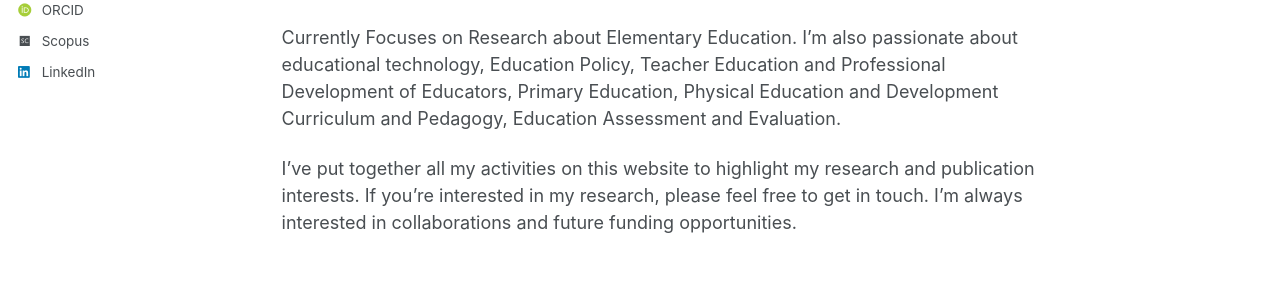
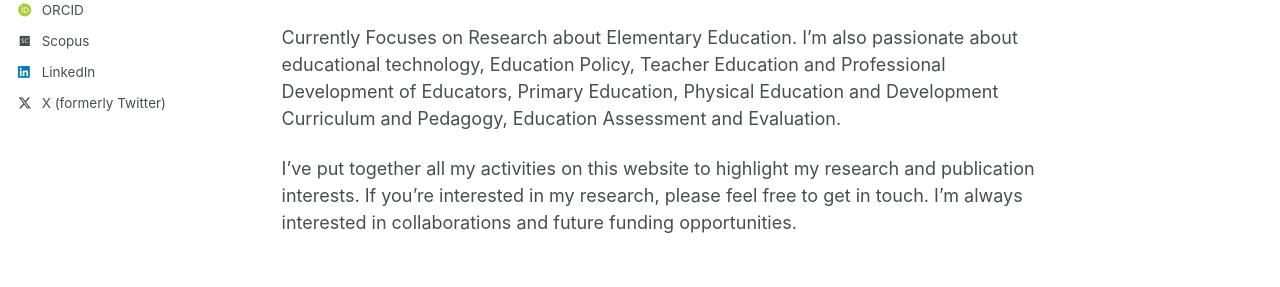
Before and after one commit to hengkiprimayana/hengkiprimayana.github.io, a Jekyll site: the page built from _pages/about.md, in a window 1280 px wide. Shown: the part 422-709 px from the top of the page. Built offline with Jekyll 4.4.1, drawn with Linux system fonts in a browser that asks for light colours; some web fonts are replaced; a script that is not in the unit is left out; part of the change alters nothing that is shown.

Commit message:
Update _config.yml

```diff
--- a/_config.yml
+++ b/_config.yml
@@ -69,7 +69,7 @@ author:
   steam            : # Username
   telegram         : # URL
   tumblr           : # Username
-  twitter          : # Username for X / Twitter
+  twitter          : "HengkiPrimayana"
   vine             : # Username
   weibo            : # Username
   wikipedia        : # Username
```
